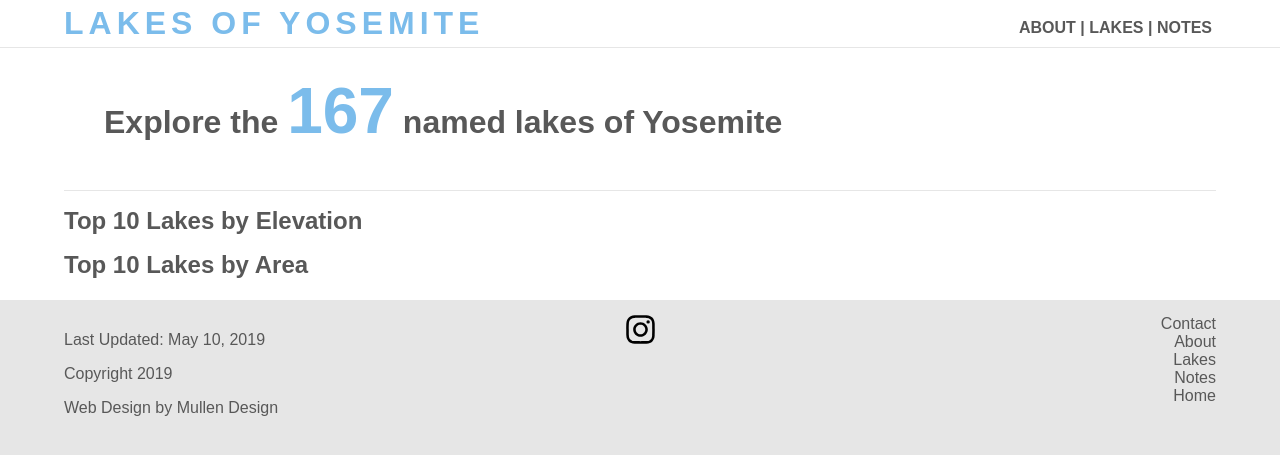
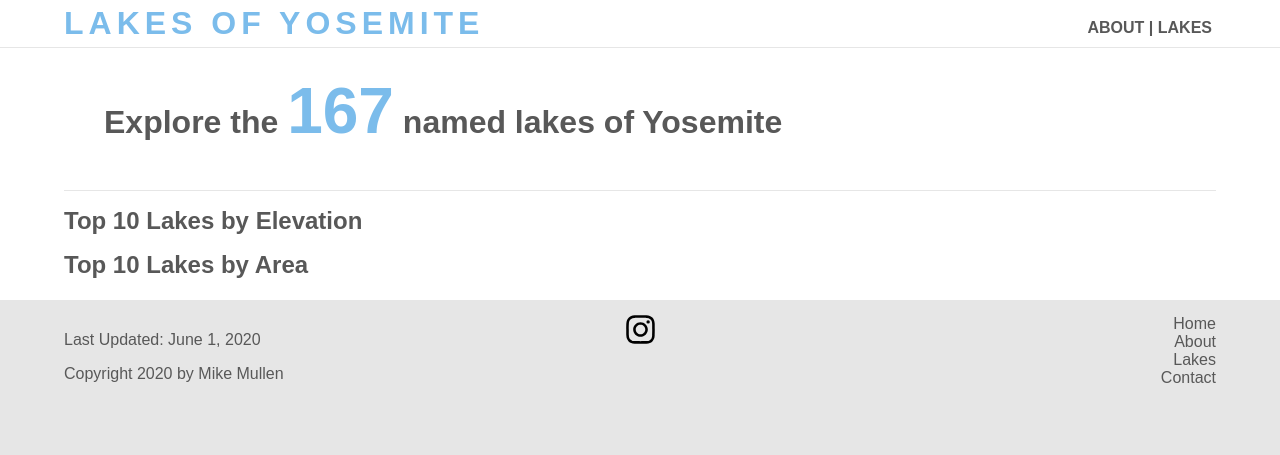
Before and after one commit to mikemullen/lakesofyosemite, a Django app: page /lakes_lists/ in a window 1280 px wide. Shown: the top 455 px of the page. Run offline with Django 3.2, Linux system fonts and the light colour scheme; data that the repository does not hold is empty; some web fonts are replaced.

Commit message:
tidy homepage graphic, text, header and footer

```diff
--- a/lakes/templates/base.html
+++ b/lakes/templates/base.html
@@ -12,7 +12,7 @@
 	<div class="topbar">
 		<header>
 			<a href="{% url 'home' %}"><span class="logo">Lakes of Yosemite</span></a>
-			<span class="mainnav"><a href="#">About</a> | <a href="{% url 'lakes_lists' %}">Lakes</a> | <a href="#">Notes</a></span>
+			<span class="mainnav"><a href="#">About</a> | <a href="{% url 'lakes_lists' %}">Lakes</a> <!--| <a href="#">Notes</a>--></span>
 		</header>
 	</div>
 	<div class="mainstage">
@@ -22,18 +22,17 @@
 	<div class="bottombar">
 		<footer>
 			<div class="footdate">
-				<p>Last Updated: May 10, 2019</p>
-				<p>Copyright 2019</p>
-				<p>Web Design by Mullen Design</p>
+				<p>Last Updated: June 1, 2020</p>
+				<p>Copyright 2020 by Mike Mullen</p>
 			</div>
 			<div class="footsocial"><img src="{% static 'images/Instagram.svg' %}"></div>
 			<div class="footlinks">
 				<ul>
-					<li><a href="#">Contact</a></li>
+					<li><a href="{% url 'home' %}">Home</a></li>
 					<li><a href="#">About</a></li>
 					<li><a href="{% url 'lakes_lists' %}">Lakes</a></li>
-					<li><a href="#">Notes</a></li>
-					<li><a href="{% url 'home' %}">Home</a></li>
+					<li><a href="#">Contact</a></li>
+					<!--<li><a href="#">Notes</a></li>-->
 				</ul>
 			</div>
 		</footer>
--- a/static/style.css
+++ b/static/style.css
@@ -109,11 +109,11 @@ a:hover {
 }
 
 .visited {
-	color: #ff3838;
+	color: #4e9bd7;
 }
 
 .unvisited {
-	color: #26e620;
+	color: #ff3838;
 }
 
 .mapsidebarright {
```
Also changed, not shown: lakes/templates/home.html (+7 -7 lines).
